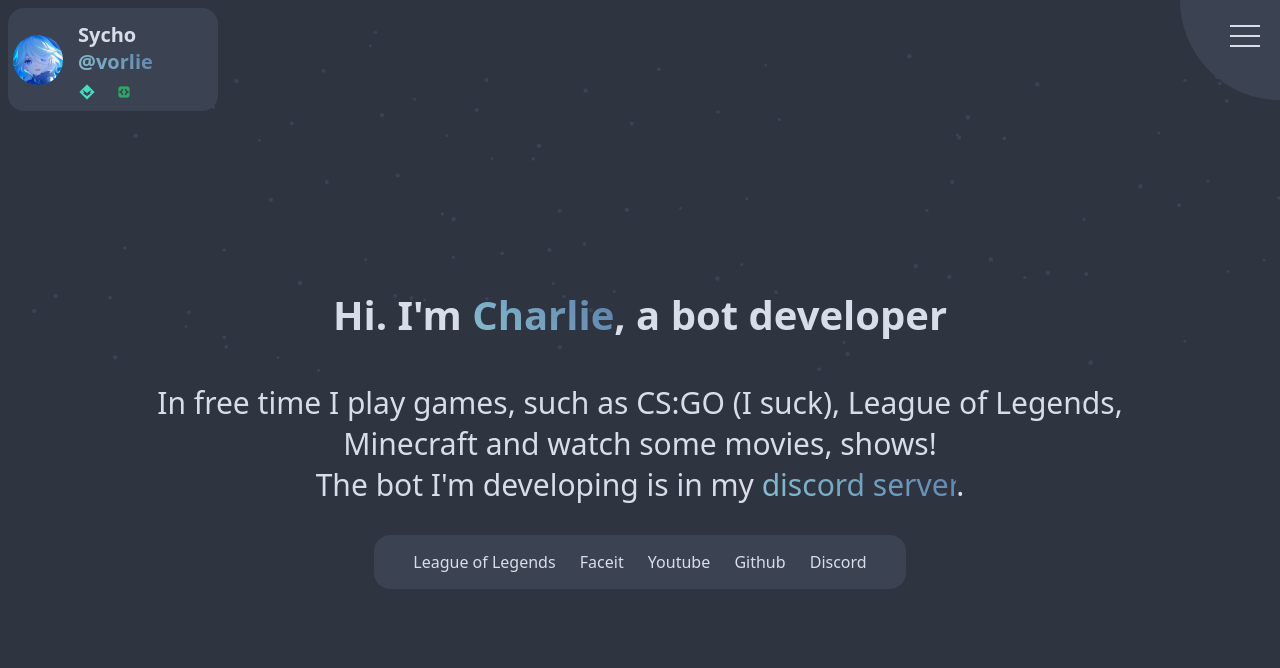
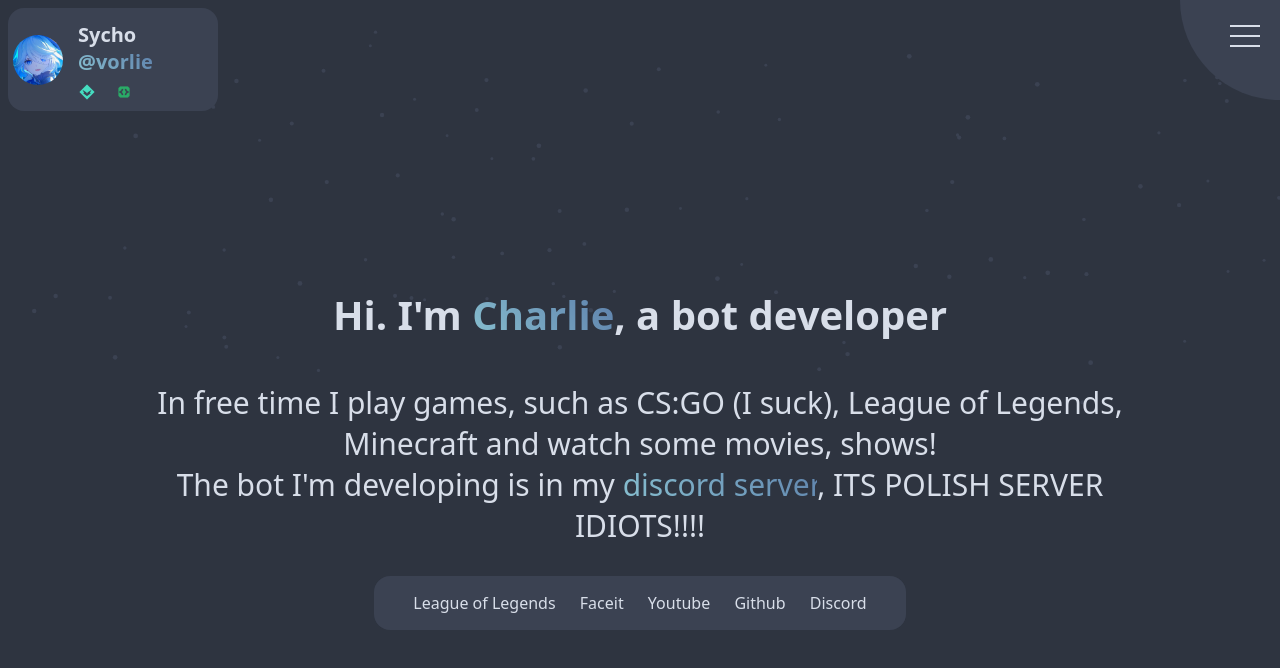
Before and after one commit to vorlie/charliedetta, an Astro site: page / in a window 1280 px wide. Shown: the top 668 px of the page. Built offline with nearby package versions, Linux system fonts and the light colour scheme; Astro itself is replaced by a stand-in of ours.

Commit message:
kupa gowna z dupy ci leci czaisz

```diff
--- a/src/components/Main.astro
+++ b/src/components/Main.astro
@@ -2,7 +2,7 @@
     <div class="main">
 		<div class="text">
 		<p class="header-text">Hi. I'm <span class="text-gradient">Charlie</span>, a bot developer</p>
-		<p>In free time I play games, such as CS:GO (I suck), League of Legends, Minecraft and watch some movies, shows!<br>The bot I'm developing is in my <span class="text-gradient"><a href="/discord">discord server</a></span>.</p>
+		<p>In free time I play games, such as CS:GO (I suck), League of Legends, Minecraft and watch some movies, shows!<br>The bot I'm developing is in my <span class="text-gradient"><a href="/discord">discord server</a></span>, ITS POLISH SERVER IDIOTS!!!!</p>
 		</div>
 		<div class="buttons">
 			<a style="--accent: rgb(200, 155, 60); --accent-gradient: linear-gradient(45deg, var(--accent), #0397AB 30%, white 60%);" href="/r/ugg">League of Legends</a>
```
